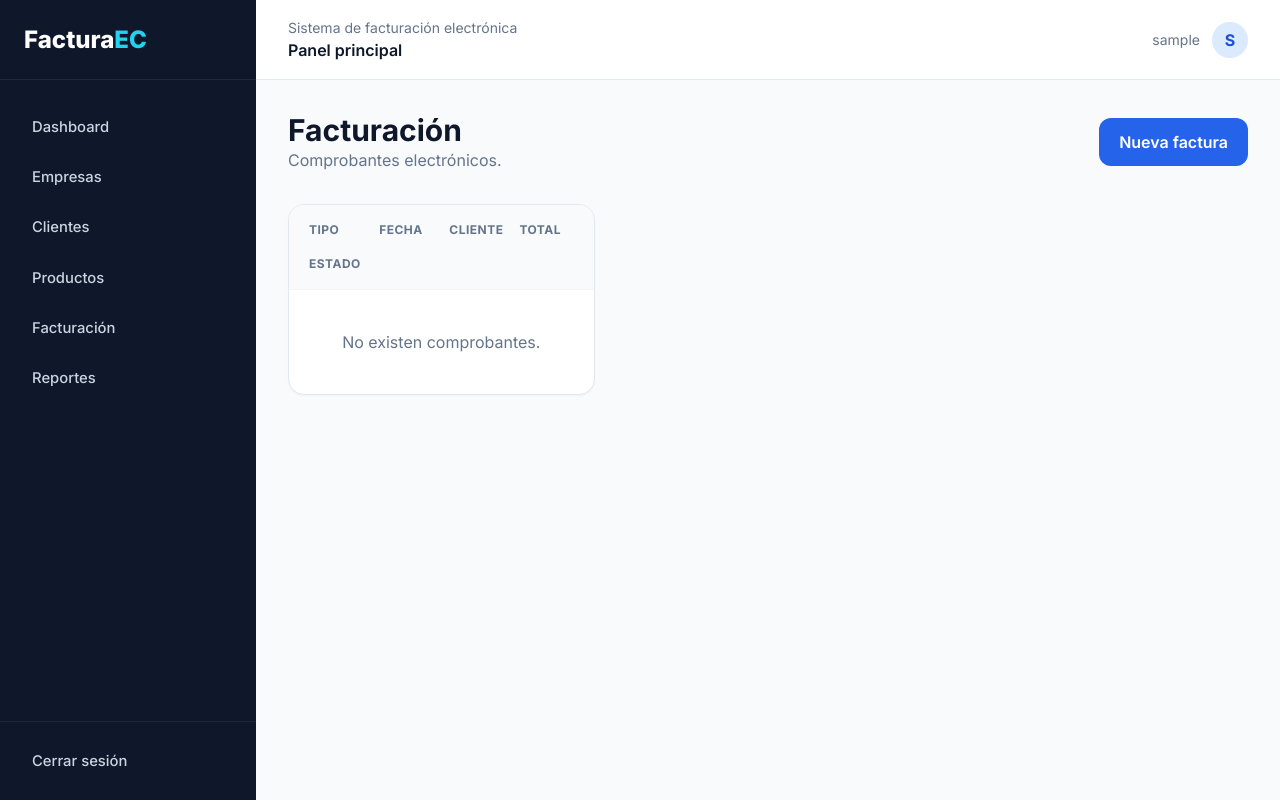
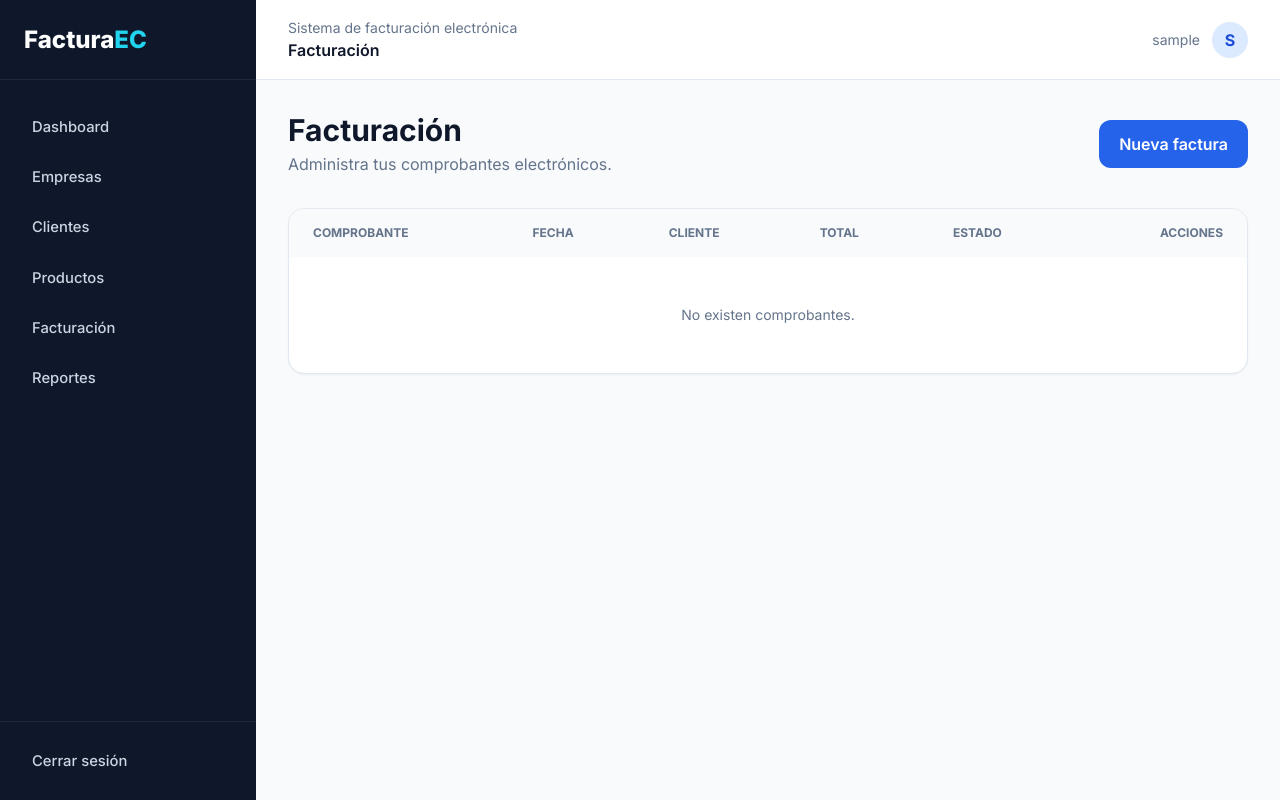
Before and after one commit to caeduardo99/facturacion_sri_django, a Django app: page /facturacion/ in a window 1280 px wide. Run offline with Django 5.2, Linux system fonts and the light colour scheme; the visitor is signed in with stand-in values (Sample User, id 1); data that the repository does not hold is empty; some libraries are stand-ins or nearby versions.

Commit message:
Crear pantalla moderna de facturacion

```diff
--- a/templates/facturacion/lista.html
+++ b/templates/facturacion/lista.html
@@ -1 +1,7 @@
-{% extends 'base.html' %}{% block content %}<div class='page-head'><div><h1>Facturación</h1><p>Comprobantes electrónicos.</p></div><a class='button' href='#'>Nueva factura</a></div><div class='table'><div class='row head'><span>Tipo</span><span>Fecha</span><span>Cliente</span><span>Total</span><span>Estado</span></div>{% for c in comprobantes %}<div class='row'><span>{{ c.get_tipo_display }}</span><span>{{ c.fecha_emision }}</span><span>{{ c.cliente.nombres }}</span><span>${{ c.total }}</span><span>{{ c.get_estado_display }}</span></div>{% empty %}<p>No existen comprobantes.</p>{% endfor %}</div>{% endblock %}
+{% extends 'base.html' %}
+{% block title %}Facturación | FacturaEC{% endblock %}
+{% block header_title %}Facturación{% endblock %}
+{% block content %}
+<div class="mb-8 flex flex-col gap-4 sm:flex-row sm:items-center sm:justify-between"><div><h1 class="text-3xl font-bold">Facturación</h1><p class="mt-1 text-slate-500">Administra tus comprobantes electrónicos.</p></div><a href="{% url 'facturacion:nuevo' %}" class="rounded-xl bg-blue-600 px-5 py-3 font-semibold text-white hover:bg-blue-700">Nueva factura</a></div>
+<div class="overflow-x-auto rounded-2xl border border-slate-200 bg-white shadow-sm"><table class="min-w-full text-left text-sm"><thead class="bg-slate-50 text-xs uppercase text-slate-500"><tr><th class="px-6 py-4">Comprobante</th><th class="px-6 py-4">Fecha</th><th class="px-6 py-4">Cliente</th><th class="px-6 py-4">Total</th><th class="px-6 py-4">Estado</th><th class="px-6 py-4 text-right">Acciones</th></tr></thead><tbody class="divide-y divide-slate-100">{% for c in comprobantes %}<tr class="hover:bg-slate-50"><td class="px-6 py-4 font-medium">{{ c.get_tipo_display }} {{ c.establecimiento }}-{{ c.punto_emision }}-{{ c.secuencial|stringformat:"06d" }}</td><td class="px-6 py-4">{{ c.fecha_emision }}</td><td class="px-6 py-4">{{ c.cliente.nombres }}</td><td class="px-6 py-4">$ {{ c.total|floatformat:2 }}</td><td class="px-6 py-4">{{ c.get_estado_display }}</td><td class="px-6 py-4 text-right"><a href="{% url 'facturacion:detalle' c.pk %}" class="mr-3 font-semibold text-blue-600">Ver</a>{% if c.estado == "BORRADOR" %}<a href="{% url 'facturacion:anular' c.pk %}" class="font-semibold text-red-600">Anular</a>{% endif %}</td></tr>{% empty %}<tr><td colspan="6" class="px-6 py-12 text-center text-slate-500">No existen comprobantes.</td></tr>{% endfor %}</tbody></table></div>
+{% endblock %}
```
